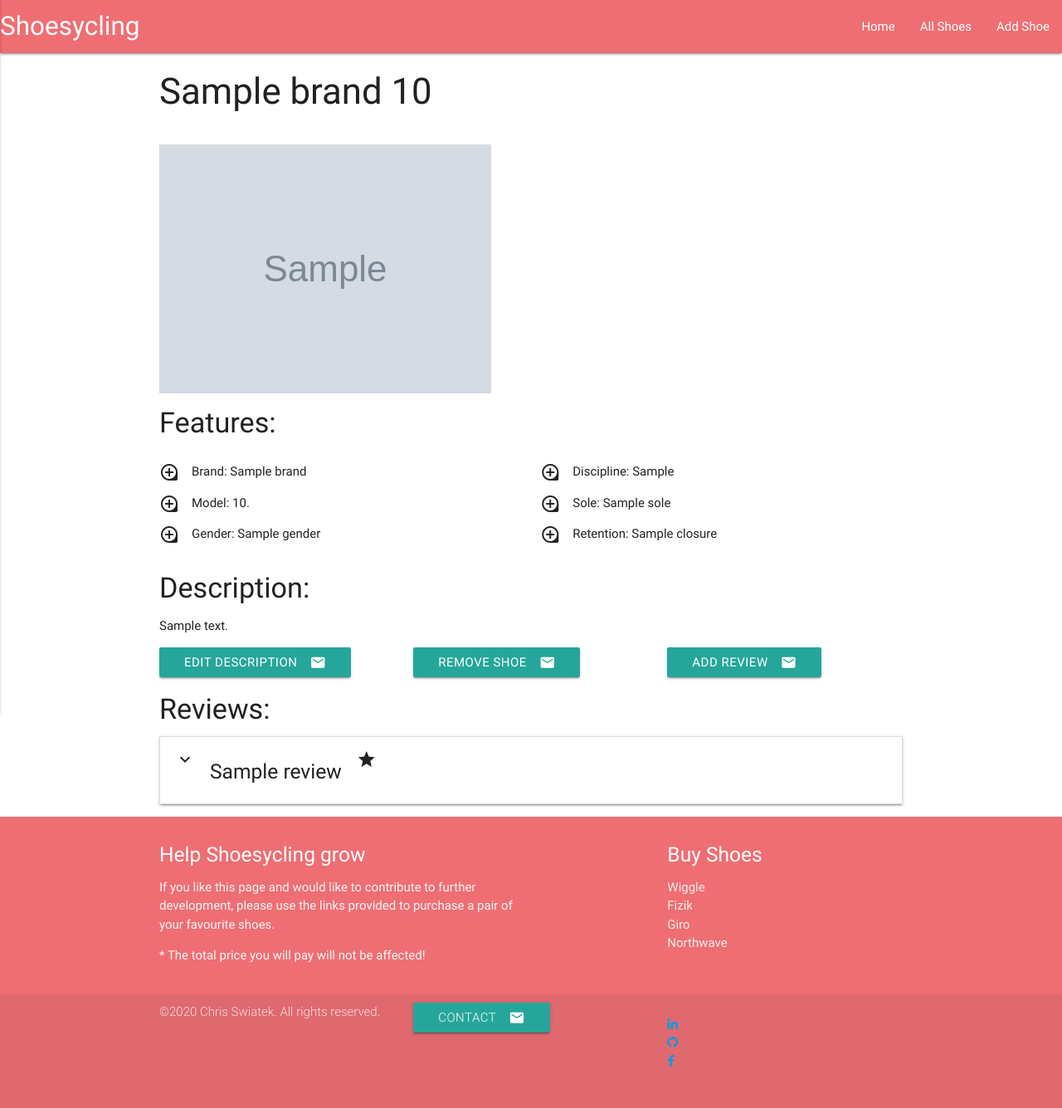
After one commit to krisswiss/Data-Centric_Development-Milestone-Project, a Flask app: template templates/shoe.html in a window 1280 px wide. The commit adds this page. Shown: the whole page at 83% size. Run offline with Flask 2, Linux system fonts and the light colour scheme; the template is opened without the code that fills it: most values are stand-ins (such as "Sample title", 1, 10 or a date in 2020); grey boxes marked "Sample" are stand-in pictures; some libraries are stand-ins or nearby versions.

Commit message:
added shoe.html with structure + updated links in templates

```diff
--- a/templates/base.html
+++ b/templates/base.html
@@ -147,6 +147,7 @@
         $(document).ready(function() {
             $(".button-collapse").sideNav();
             $('.modal').modal();
+            $('.collapsible').collapsible();
         });
 
     </script>
--- /dev/null
+++ b/templates/shoe.html
@@ -0,0 +1,59 @@
+{% extends 'base.html'%}
+{% block content %}
+
+<div class="container">
+{% for shoe in shoe %}
+<h3>{{shoe.brand}} {{shoe.model}}</h3>
+<br>
+<img class="materialboxed responsive-img" src="{{shoe.picture_url}}" alt="Cycling shoe">
+<h4>Features:</h4>
+<div class="row">
+	<div class="col s12 l6">
+		<p>Brand: {{shoe.brand}}<i class="material-icons left">loupe</i></p>
+		<p>Model: {{shoe.model}}.<i class="material-icons left">loupe</i></p>
+		<p>Gender: {{shoe.gender}}<i class="material-icons left">loupe</i></p>
+	</div>
+	<div class="col s12 l6">
+		<p>Discipline: {{shoe.cycling_type}}<i class="material-icons left">loupe</i></p>
+		<p>Sole: {{shoe.sole}}<i class="material-icons left">loupe</i></p>
+		<p>Retention: {{shoe.closure}}<i class="material-icons left">loupe</i></p>
+	</div>
+</div>
+<h4>Description:</h4>
+    <p>{{shoe.description}}</p>
+
+<div class="row">
+
+    <div class="col s12 l4">
+        <button class="btn waves-effect waves-light" name="edit_shoe">Edit Description<i class="material-icons right">email</i></button>
+    </div>
+    <div class="col s12 l4">
+        <button class="btn waves-effect waves-light" name="remove_shoe">Remove Shoe<i class="material-icons right">email</i></button>
+    </div>
+    <div class="col s12 l4">
+        <button class="btn waves-effect waves-light" name="add_review">Add Review<i class="material-icons right">email</i></button>
+    </div>
+
+</div>
+{% endfor %}
+<h4>Reviews:</h4>
+{% for review in reviews %}
+<ul class="collapsible" data-collapsible="accordion">
+    <li>
+      <div class="collapsible-header">
+      <i class="material-icons">expand_more</i>
+      <h5>{{review.title}}</h5>
+      <i class="material-icons right">star</i></div>
+      <div class="collapsible-body">
+      <span>{{review.review}}</span>
+      <p>user: {{review.user}}</p>
+      <a href="#" class="waves-effect waves-light btn btn_small">Edit review</a>
+      <a href="#" class="waves-effect waves-light btn btn_small blue">Delete review</a>
+      </div>
+    </li>
+  </ul>
+{% endfor %}
+
+</div>
+
+{% endblock %}
--- a/templates/shoes.html
+++ b/templates/shoes.html
@@ -6,7 +6,7 @@
 		<div class="col s12 m4">
 			<div class="card sticky-action">
 				<div class="card-image waves-effect waves-block waves-light">
-              <img class="activator" src="{{shoe.url}}">
+					<img alt="Shoe picture" class="activator" src="{{shoe.picture_url}}">
 		            </div>
 					<div class="card-content">
 						<span class="card-title activator grey-text text-darken-4">{{shoe.brand}} {{shoe.model}}<i class="material-icons right">more_vert</i></span>
@@ -18,7 +18,7 @@
 						<p>Retention: {{shoe.closure}}<i class="material-icons left">loupe</i></p>
 					</div>
 					<div class="card-action">
-              <a href="#">Reviews</a>
+						<a href="{{url_for('shoe', shoe_id=shoe._id)}}">Reviews</a>
 					</div>
 				</div>
 			</div>
```
Lines whose indentation alone changed are shown as unchanged.
